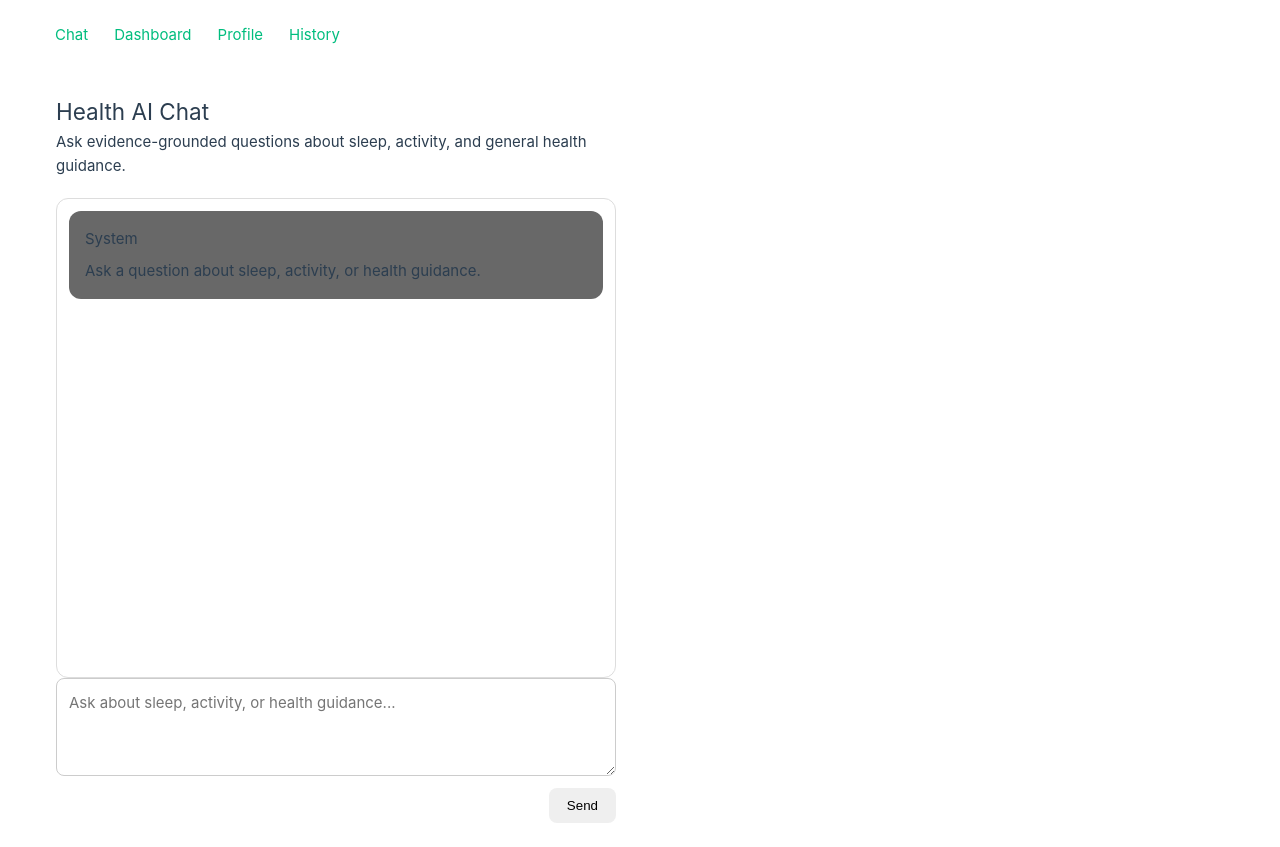
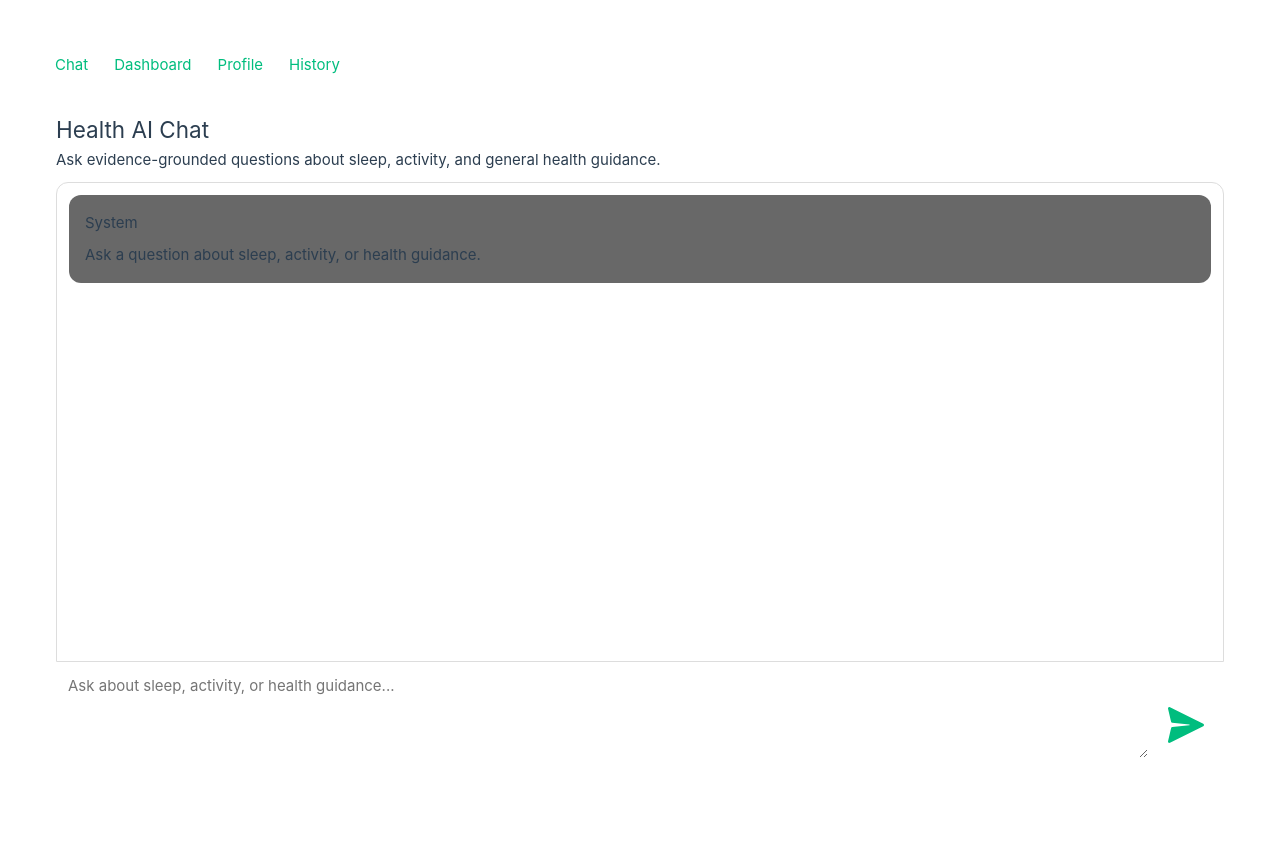
Before and after one commit to AgnelFernando/HealthAIAgent, a Vue app in the folder frontend/: page /#/ in a window 1280 px wide. After the commit the page ends 800 px from the top, so only its background shows below. Built offline with nearby package versions, Linux system fonts and the light colour scheme; the HTML template or start-up script is replaced by a standard one.

Commit message:
Updated UI

```diff
--- a/frontend/src/assets/main.css
+++ b/frontend/src/assets/main.css
@@ -1,10 +1,9 @@
 @import './base.css';
 
 #app {
-  max-width: 1280px;
-  margin: 0 auto;
   padding: 2rem;
   font-weight: normal;
+  width: 100%;
 }
 
 a,
@@ -28,8 +27,7 @@ a,
   }
 
   #app {
-    display: grid;
-    grid-template-columns: 1fr 1fr;
+    display: block;
     padding: 0 2rem;
   }
 }
--- a/frontend/src/components/chat/ChatInput.vue
+++ b/frontend/src/components/chat/ChatInput.vue
@@ -1,5 +1,6 @@
 <script setup lang="ts">
 import { ref } from 'vue'
+import sendIcon from '../../assets/send.svg'
 
 const emit = defineEmits<{
   submit: [value: string]
@@ -23,15 +24,16 @@ function handleSubmit() {
       rows="3"
       @keydown.enter.exact.prevent="handleSubmit"
     />
-    <button @click="handleSubmit">Send</button>
+    <button @click="handleSubmit">
+      <img :src="sendIcon" alt="Send" class="send-icon"/>
+    </button>
   </div>
 </template>
 
 <style scoped>
 .chat-input {
   display: flex;
-  flex-direction: column;
-  gap: 12px;
+  flex-direction: row;
 }
 
 textarea {
@@ -39,15 +41,21 @@ textarea {
   padding: 12px;
   resize: vertical;
   font: inherit;
-  border: 1px solid #ccc;
-  border-radius: 8px;
+  border: 0px solid #ccc;
+  border-radius: 0;
 }
 
 button {
   align-self: flex-end;
   padding: 10px 18px;
   border: none;
-  border-radius: 8px;
+  border-radius: 0 0 8px 0;
   cursor: pointer;
+  height: stretch;
+  background: white;
+}
+.send-icon {
+  width: 40px;
+  height: 40px;
 }
 </style>
--- a/frontend/src/components/chat/ChatMessageList.vue
+++ b/frontend/src/components/chat/ChatMessageList.vue
@@ -29,7 +29,7 @@ onUpdated(async () => {
   overflow-y: auto;
   padding: 12px;
   border: 1px solid #ddd;
-  border-radius: 12px;
+  border-radius: 12px 12px 0 0;
   background: white;
 }
 </style>
--- a/frontend/src/views/ChatView.vue
+++ b/frontend/src/views/ChatView.vue
@@ -27,13 +27,14 @@ const { messages, isLoading, error, sendMessage } = useChat()
 
 <style scoped>
 .chat-page {
-  max-width: 900px;
   margin: 0 auto;
-  padding: 24px;
+  padding: 12px 24px;
+  display: flex;
+  flex-direction: column;
 }
 
 .hero {
-  margin-bottom: 20px;
+  margin-bottom: 10px;
 }
 
 .error {
```
Also changed, not shown: frontend/src/App.vue (line endings or trailing spaces), frontend/src/assets/send.svg (added), frontend/src/views/DashboardView.vue (line endings or trailing spaces), frontend/src/views/HistoryView.vue (line endings or trailing spaces), frontend/src/views/ProfileView.vue (line endings or trailing spaces), 1 other file (tests, documents, lock files or other folders).
